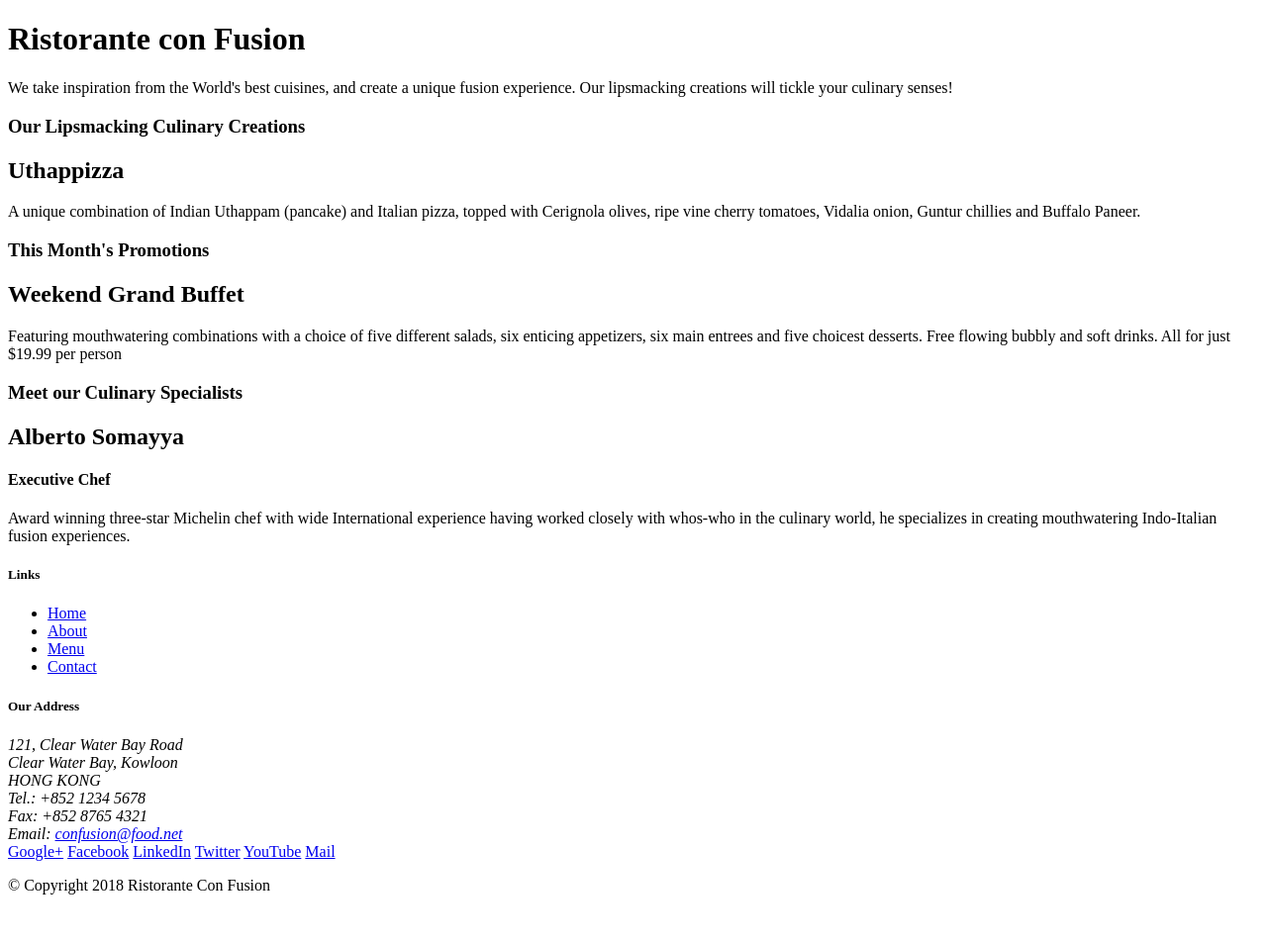
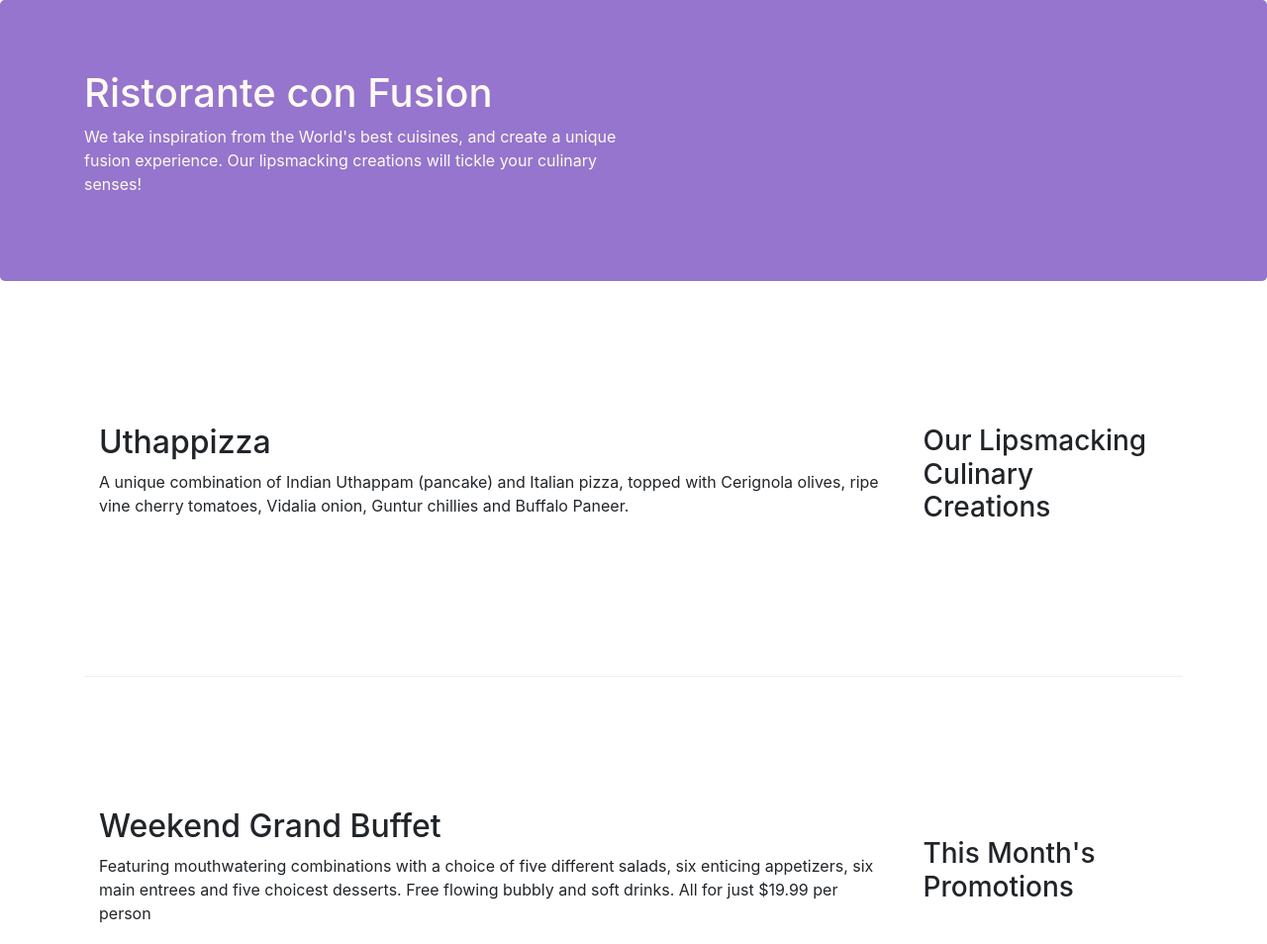
Before and after one commit to RalphLincoln/cousera_bootstrap, a website: page index.html in a window 1280 px wide. Shown: the top 954 px of the page at 99% size. Before the commit the page ends 920 px from the top, so only its background shows below. Drawn offline with nearby package versions, Linux system fonts and the light colour scheme.

Commit message:
Bootstrap Grid Part 2

```diff
--- /dev/null
+++ b/css/styles.css
@@ -0,0 +1,30 @@
+.row-header {
+    margin: 0px auto;
+    padding: 0px;
+}
+
+.row-content {
+    margin: 0px auto;
+    padding: 50px 0px 50px 0px;
+    border-bottom: 1px ridge;
+    min-height: 400px;
+}
+
+.footer {
+    background-color: #D1C4E9;
+    margin: 0px auto;
+    padding: 20px 0px 20px 0px;
+}
+
+.jumbotron {
+    padding: 70px 30px 70px 30px;
+    margin: 0px auto;
+    background: #9575CD;
+    color: floralwhite;
+}
+
+address {
+    font-size: 80%;
+    margin: 0px;
+    color: #0f0f0f;
+}
--- a/index.html
+++ b/index.html
@@ -2,71 +2,87 @@
 <html lang="en">
 
 <head>
+    <!-- Required meta tags always come first -->
+    <meta charset="utf-8">
+    <meta name="viewport" content="width=device-width, initial-scale=1, shrink-to-fit=no">
+    <meta http-equiv="x-ua-compatible" content="ie=edge">
+
+    <!-- Bootstrap CSS -->
+    <link rel="stylesheet" href="node_modules/bootstrap/dist/css/bootstrap.min.css">
+
+    <!-- Custom css -->
+    <link href="css/styles.css" rel="stylesheet">
     <title>Ristorante Con Fusion</title>
 </head>
 
 <body>
 
-    <header>
-        <div>
-            <div>
-                <div>
+    <header class='jumbotron'>
+        <div class='container'>
+            <div class='row row-header"'>
+                <div class="col-12 col-sm-6">
                     <h1>Ristorante con Fusion</h1>
-                    <p>We take inspiration from the World's best cuisines, and create a unique fusion experience. Our lipsmacking creations will tickle your culinary senses!</p>
+                    <p>We take inspiration from the World's best cuisines, and create a unique fusion experience. Our
+                        lipsmacking creations will tickle your culinary senses!</p>
                 </div>
-                <div>
+                <div class="col-12 col-sm">
                 </div>
             </div>
         </div>
     </header>
 
-    <div>
-        <div>
-            <div>
+    <div class='container'>
+        <div class='row row-content align-items-center'>
+            <div class="col-12 col-sm-4 order-sm-last col-md-3">
                 <h3>Our Lipsmacking Culinary Creations</h3>
             </div>
-            <div>
+            <div class="col col-sm order-sm-first col-md">
                 <h2>Uthappizza</h2>
-                <p>A unique combination of Indian Uthappam (pancake) and Italian pizza, topped with Cerignola olives, ripe vine cherry tomatoes, Vidalia onion, Guntur chillies and Buffalo Paneer.</p>
+                <p>A unique combination of Indian Uthappam (pancake) and Italian pizza, topped with Cerignola olives,
+                    ripe vine cherry tomatoes, Vidalia onion, Guntur chillies and Buffalo Paneer.</p>
             </div>
         </div>
 
 
-        <div>
-            <div>
+        <div class='row row-content align-items-center'>
+            <div class="col-12 col-sm-4 order-sm-last col-md-3">
                 <h3>This Month's Promotions</h3>
             </div>
-            <div>
+            <div class="col col-sm order-sm-first col-md">
                 <h2>Weekend Grand Buffet</h2>
-                <p>Featuring mouthwatering combinations with a choice of five different salads, six enticing appetizers, six main entrees and five choicest desserts. Free flowing bubbly and soft drinks. All for just $19.99 per person </p>
+                <p>Featuring mouthwatering combinations with a choice of five different salads, six enticing appetizers,
+                    six main entrees and five choicest desserts. Free flowing bubbly and soft drinks. All for just
+                    $19.99 per person </p>
             </div>
         </div>
 
-        <div>
-            <div>
+        <div class='row row-content align-items-center'>
+            <div class="col-12 col-sm-4 order-sm-last col-md-3">
                 <h3>Meet our Culinary Specialists</h3>
             </div>
-            <div>
+            <div class="col col-sm order-sm-first col-md">
                 <h2>Alberto Somayya</h2>
                 <h4>Executive Chef</h4>
-                <p>Award winning three-star Michelin chef with wide International experience having worked closely with whos-who in the culinary world, he specializes in creating mouthwatering Indo-Italian fusion experiences. </p>
+                <p>Award winning three-star Michelin chef with wide International experience having worked closely with
+                    whos-who in the culinary world, he specializes in creating mouthwatering Indo-Italian fusion
+                    experiences. </p>
             </div>
         </div>
     </div>
 
-    <footer>
-        <div>
-            <div>
-                <div>
+    <footer class="footer">
+        <div class='container'>
+            <div class='row'>
+                <div class="col-4 offset-1 col-sm-2">
                     <h5>Links</h5>
-                    <ul>
+                    <ul class="list-unstyled">
                         <li><a href="#">Home</a></li>
                         <li><a href="#">About</a></li>
                         <li><a href="#">Menu</a></li>
                         <li><a href="#">Contact</a></li>
                     </ul>
                 </div>
-                <div>
+                <div class="col-7 col-sm-5">
                     <h5>Our Address</h5>
                     <address>
                         121, Clear Water Bay Road<br>
@@ -77,8 +93,8 @@
                         Email: <a href="mailto:confusion@food.net">confusion@food.net</a>
                     </address>
                 </div>
-                <div>
-                    <div>
+                <div class="col-12 col-sm-4">
+                    <div class="text-center">
                         <a href="http://google.com/+">Google+</a>
                         <a href="http://www.facebook.com/profile.php?id=">Facebook</a>
                         <a href="http://www.linkedin.com/in/">LinkedIn</a>
@@ -88,14 +104,18 @@
                     </div>
                 </div>
             </div>
-           <div>
-                <div>
+            <div class='row justify-content-center'>
+                <div class="col-auto">
                     <p>© Copyright 2018 Ristorante Con Fusion</p>
                 </div>
             </div>
         </div>
     </footer>
 
+
+    <script src="node_modules/jquery/dist/jquery.slim.min.js"></script>
+    <script src="node_modules/popper.js/dist/umd/popper.min.js"></script>
+    <script src="node_modules/bootstrap/dist/js/bootstrap.min.js"></script>
 </body>
 
 </html>
```
Lines whose indentation alone changed are shown as unchanged.
